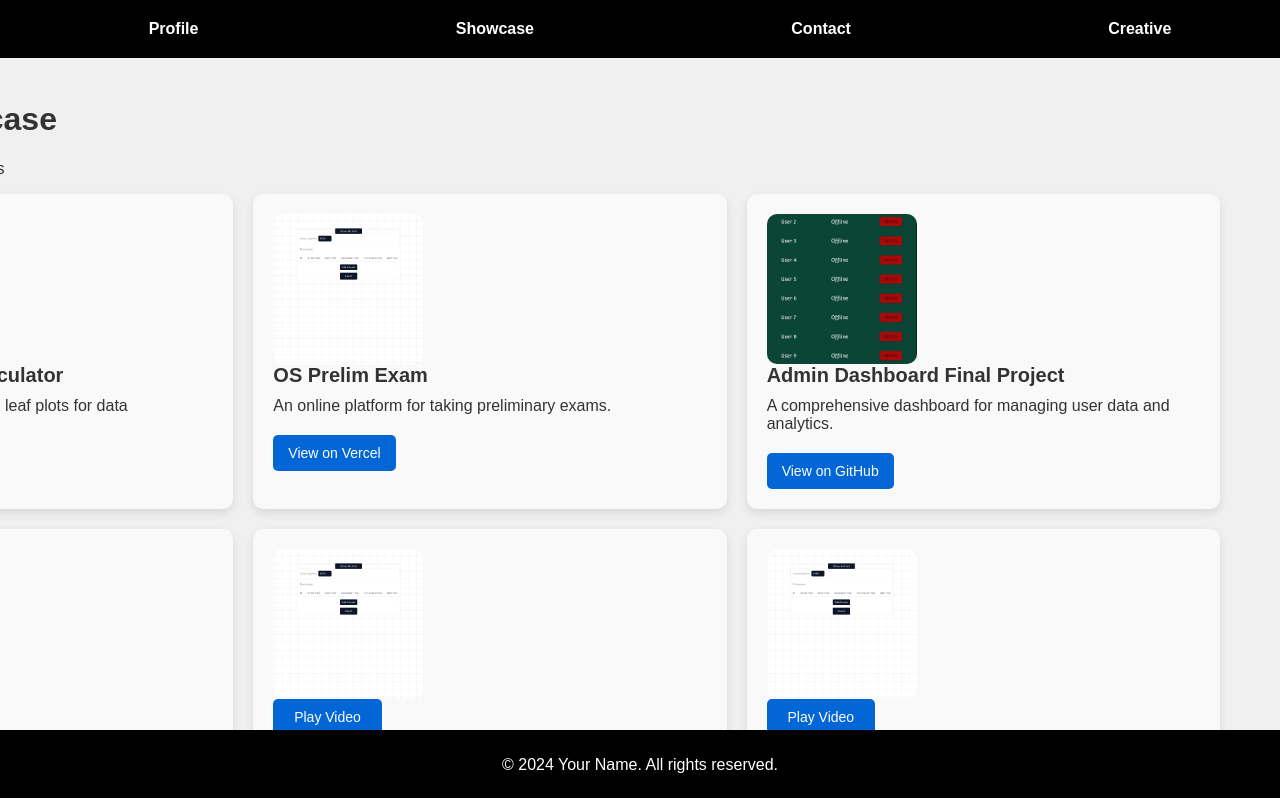
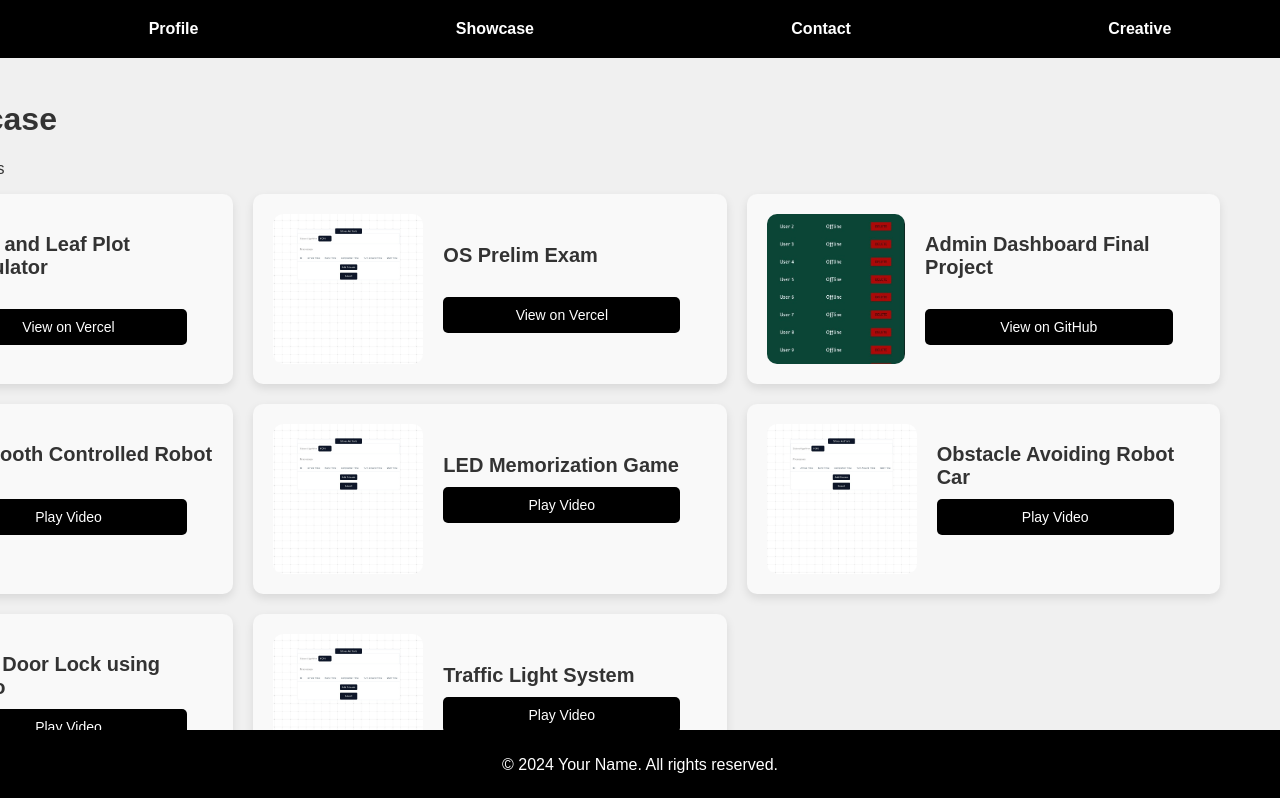
Before and after one commit to DyGroovy/Portfolio, a Vue app: page /portfolio/showcase in a window 1280 px wide. Shown: the top 798 px of the page. Built offline with nearby package versions, Linux system fonts and the light colour scheme.

Commit message:
Update PortfolioShowcase.vue

```diff
--- a/src/components/PortfolioShowcase.vue
+++ b/src/components/PortfolioShowcase.vue
@@ -10,7 +10,7 @@
         <div class="repo-content">
           <h2>{{ repository.title }}</h2>
           <p>{{ repository.description }}</p>
-          <a :href="repository.link" target="_blank" class="repo-link">View on GitHub</a>
+          <button @click="openLink(repository.link)" class="view-button">View on Vercel</button>
         </div>
       </div>
 
@@ -19,7 +19,7 @@
         <div class="repo-content">
           <h2>{{ vercelRepository.title }}</h2>
           <p>{{ vercelRepository.description }}</p>
-          <a :href="vercelRepository.link" target="_blank" class="repo-link">View on Vercel</a>
+          <button @click="openLink(vercelRepository.link)" class="view-button">View on Vercel</button>
         </div>
       </div>
 
@@ -28,7 +28,7 @@
         <div class="repo-content">
           <h2>{{ adminDashboard.title }}</h2>
           <p>{{ adminDashboard.description }}</p>
-          <a :href="adminDashboard.link" target="_blank" class="repo-link">View on GitHub</a>
+          <button @click="openLink(adminDashboard.link)" class="view-button">View on GitHub</button>
         </div>
       </div>
     </div>
@@ -37,9 +37,9 @@
     <div class="video-container">
       <div class="video-card" v-for="(video, index) in videos" :key="index">
         <img :src="video.previewImage" alt="Video preview" class="video-preview-image" />
-        <button @click="playVideo(video.src)" class="play-button">Play Video</button>
         <div class="video-content">
           <h3>{{ video.title }}</h3>
+          <button @click="playVideo(video.src)" class="play-button">Play Video</button>
           <p>{{ video.description }}</p>
         </div>
       </div>
@@ -54,59 +54,54 @@ export default {
     return {
       repository: {
         title: 'Stem and Leaf Plot Calculator',
-        description: 'A project that creates stem and leaf plots for data visualization.',
         link: 'https://vercel.live/link/engineering-data-analysis-project.vercel.app?via=project-dashboard-alias-list&p=1',
-        image: require('@/assets/images/st.jpg') // Replace with a relevant image or screenshot
+        image: require('@/assets/images/st.jpg')
       },
       vercelRepository: {
         title: 'OS Prelim Exam',
-        description: 'An online platform for taking preliminary exams.',
         link: 'https://os-prelim-exam.vercel.app/',
-        image: require('@/assets/images/os.jpg') // Replace with a relevant image or screenshot
+        image: require('@/assets/images/os.jpg')
       },
       adminDashboard: {
         title: 'Admin Dashboard Final Project',
-        description: 'A comprehensive dashboard for managing user data and analytics.',
         link: 'https://github.com/DyGroovy/Admin-Dashboard-Final-Proj',
-        image: require('@/assets/images/admin.jpg') // Replace with a relevant image or screenshot
+        image: require('@/assets/images/admin.jpg')
       },
       videos: [
         {
           title: 'Bluetooth Controlled Robot Car',
-          description: 'A robot car that can be controlled via Bluetooth.',
           src: require('@/assets/video/blue.mp4'),
-          previewImage: require('@/assets/images/os.jpg'), // Add preview image
+          previewImage: require('@/assets/images/os.jpg'),
         },
         {
           title: 'LED Memorization Game',
-          description: 'A game that challenges players to memorize LED patterns.',
           src: require('@/assets/video/ledg.mp4'),
-          previewImage: require('@/assets/images/os.jpg'), // Add preview image
+          previewImage: require('@/assets/images/os.jpg'),
         },
         {
           title: 'Obstacle Avoiding Robot Car',
-          description: 'A robot car that avoids obstacles using sensors.',
           src: require('@/assets/video/obs.mp4'),
-          previewImage: require('@/assets/images/os.jpg'), // Add preview image
+          previewImage: require('@/assets/images/os.jpg'),
         },
         {
           title: 'RFID Door Lock using Servo',
-          description: 'A door locking system controlled by RFID.',
           src: require('@/assets/video/rfid.mp4'),
-          previewImage: require('@/assets/images/os.jpg'), // Add preview image
+          previewImage: require('@/assets/images/os.jpg'),
         },
         {
           title: 'Traffic Light System',
-          description: 'A simulation of a traffic light system.',
           src: require('@/assets/video/traffic.mp4'),
-          previewImage: require('@/assets/images/os.jpg'), // Add preview image
+          previewImage: require('@/assets/images/os.jpg'),
         }
       ]
     };
   },
   methods: {
     playVideo(src) {
-      window.open(src, '_blank'); // Open video in a new tab
+      window.open(src, '_blank');
+    },
+    openLink(link) {
+      window.open(link, '_blank');
     }
   }
 };
@@ -115,22 +110,21 @@ export default {
 <style scoped>
 .portfolio-showcase {
   text-align: left;
-  margin: 0 auto; /* Center the showcase */
+  margin: 0 auto;
   padding: 20px;
-  margin-left: -25%; /* Keep the negative margin as per your requirement */
+  margin-left: -25%;
 }
 
 .repository-container {
   display: grid;
-  grid-template-columns: repeat(3, 1fr); /* 3 columns */
-  gap: 20px; /* Space between cards */
+  grid-template-columns: repeat(3, 1fr);
+  gap: 20px;
 }
 
 .repository-card,
 .video-card {
   display: flex;
-  flex-direction: column; /* Stack items vertically */
-  align-items: flex-start;
+  align-items: center;
   background-color: #f9f9f9;
   border-radius: 10px;
   padding: 20px;
@@ -139,9 +133,9 @@ export default {
 
 .video-container {
   display: grid;
-  grid-template-columns: repeat(3, 1fr); /* 3 columns for video cards */
-  gap: 20px; /* Space between video cards */
-  margin-top: 20px; /* Space from repository cards */
+  grid-template-columns: repeat(3, 1fr);
+  gap: 20px;
+  margin-top: 20px;
 }
 
 .repo-image,
@@ -153,29 +147,29 @@ export default {
   margin-right: 20px;
 }
 
-.play-button {
-  background-color: #0366d6;
+.repo-content,
+.video-content {
+  display: flex;
+  flex-direction: column;
+  flex-grow: 1;
+}
+
+.play-button,
+.view-button {
+  background-color: #000000;
   color: white;
   border: none;
   padding: 10px 20px;
   border-radius: 5px;
-  font-size: 14px; /* Set a consistent font size */
+  font-size: 14px;
   cursor: pointer;
-  margin-top: auto; /* Pushes the button to the bottom of the card */
-  width: 25%; /* Make the button full width for consistency */
+  margin-top: 10px;
+  width: 90%;
 }
 
-.play-button:hover {
-  background-color: #024bbd;
-}
-
-.video-content {
-  flex-grow: 1; /* Allows the video content to take available space */
-}
-
-.repo-content,
-.video-content {
-  flex-grow: 1;
+.play-button:hover,
+.view-button:hover {
+  background-color: #505050;
 }
 
 .repo-content h2,
@@ -192,17 +186,6 @@ export default {
 }
 
 .repo-link {
-  display: inline-block;
-  margin-top: 10px;
-  padding: 10px 15px;
-  background-color: #0366d6;
-  color: white;
-  text-decoration: none;
-  border-radius: 5px;
-  font-size: 14px;
-}
-
-.repo-link:hover {
-  background-color: #024bbd;
+  display: none;
 }
 </style>
```
